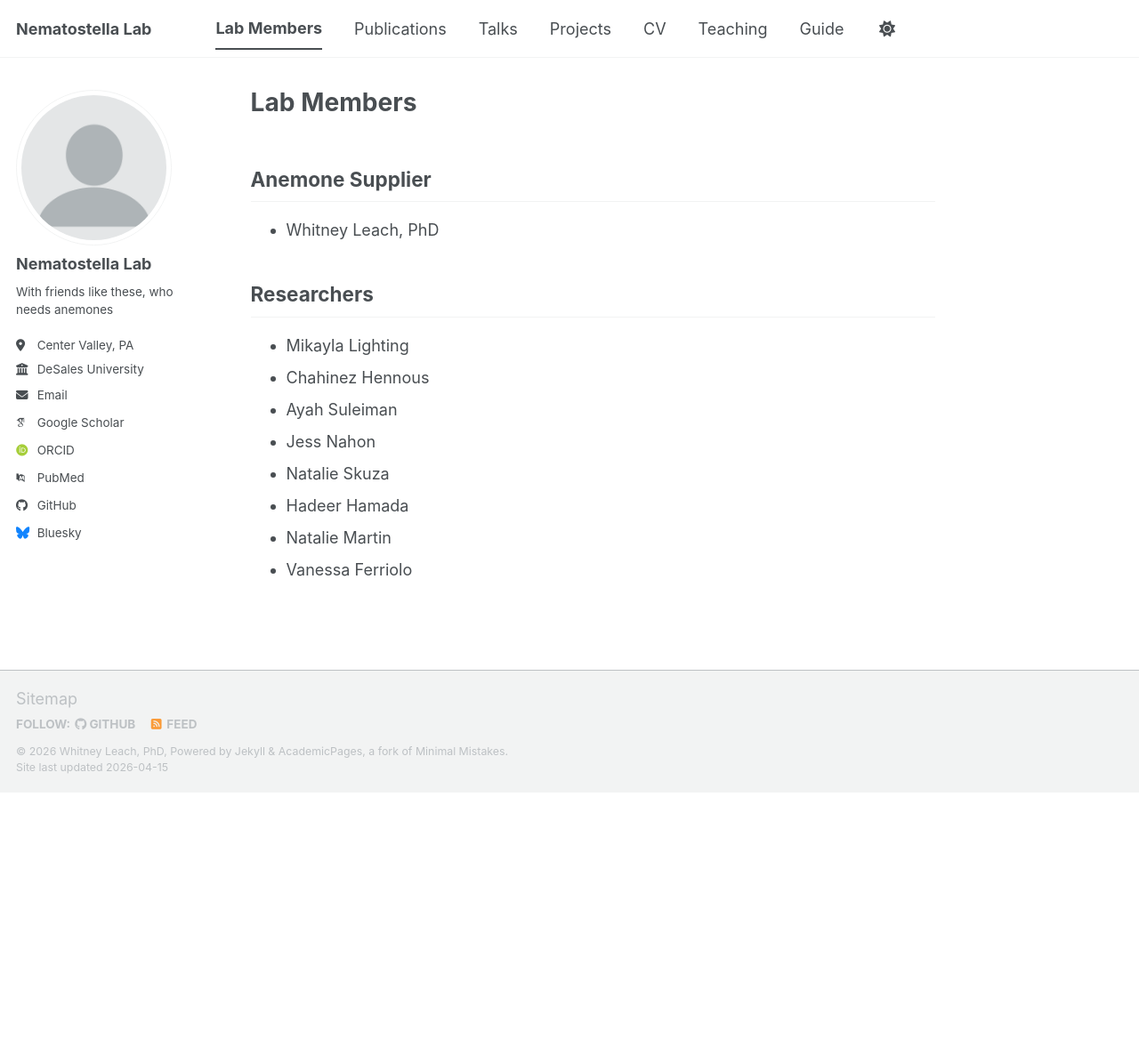
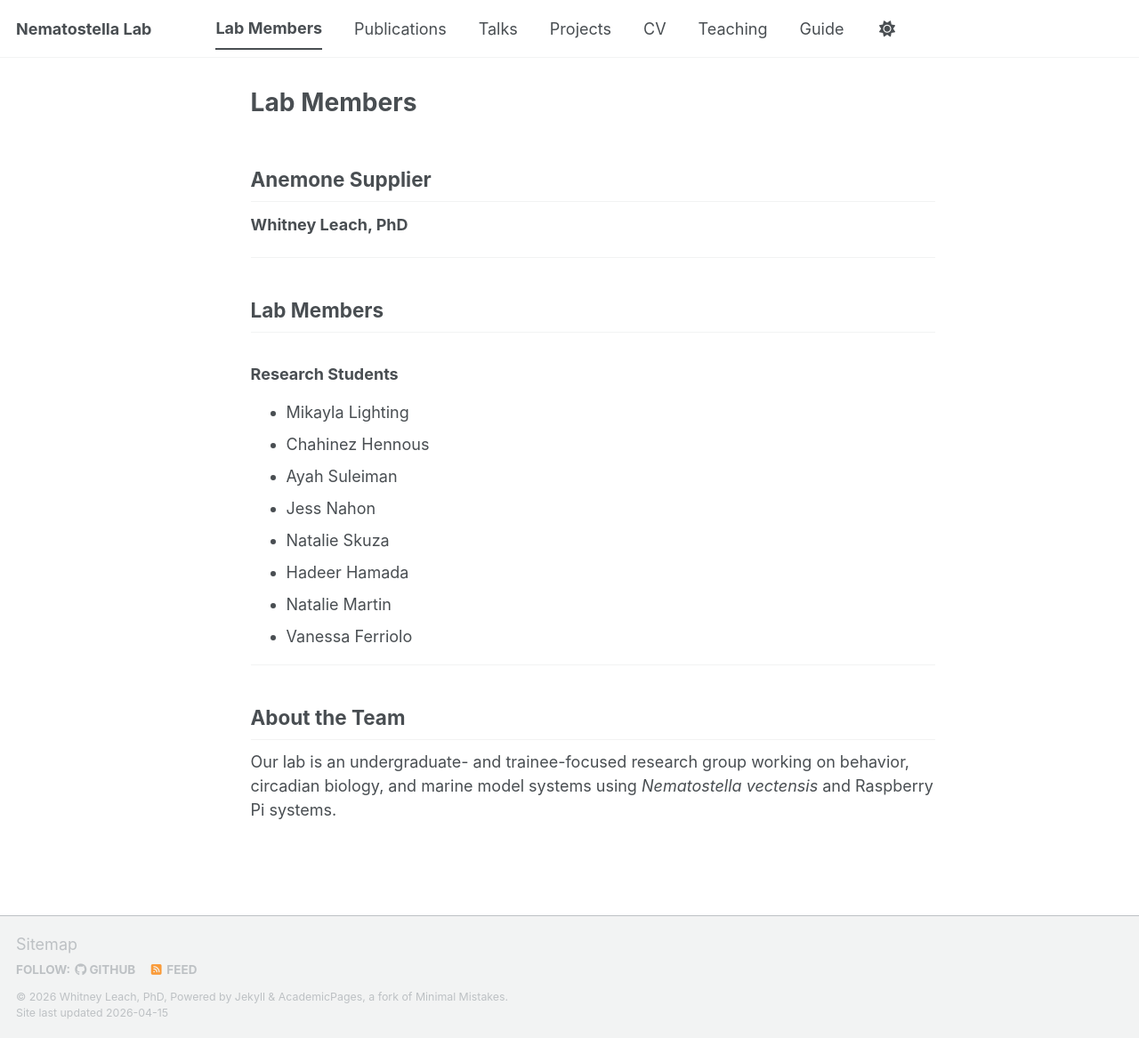
Before and after one commit to nematostellalab/nematostellalab.github.io, a Jekyll site: the page built from _pages/members.md, in a window 1280 px wide and 1167 px high. Shown: the whole window at 89% size. Built offline with Jekyll 4.4.1, drawn with Linux system fonts in a browser that asks for light colours; some web fonts are replaced; a script bundle is joined from its source files by our own code; library files that are not in the unit come from our copies.

Commit message:
Update members.md

```diff
--- a/_pages/members.md
+++ b/_pages/members.md
@@ -2,15 +2,18 @@
 title: "Lab Members"
 permalink: /members/
 layout: single
-author_profile: true
+author_profile: false
 ---
 
 ## Anemone Supplier
 
-- Whitney Leach, PhD
+**Whitney Leach, PhD**
 
-## Researchers
+---
 
+## Lab Members
+
+### Research Students
 - Mikayla Lighting
 - Chahinez Hennous
 - Ayah Suleiman
@@ -19,3 +22,9 @@ author_profile: true
 - Hadeer Hamada
 - Natalie Martin
 - Vanessa Ferriolo
+
+---
+
+## About the Team
+
+Our lab is an undergraduate- and trainee-focused research group working on behavior, circadian biology, and marine model systems using *Nematostella vectensis* and Raspberry Pi systems.
```
